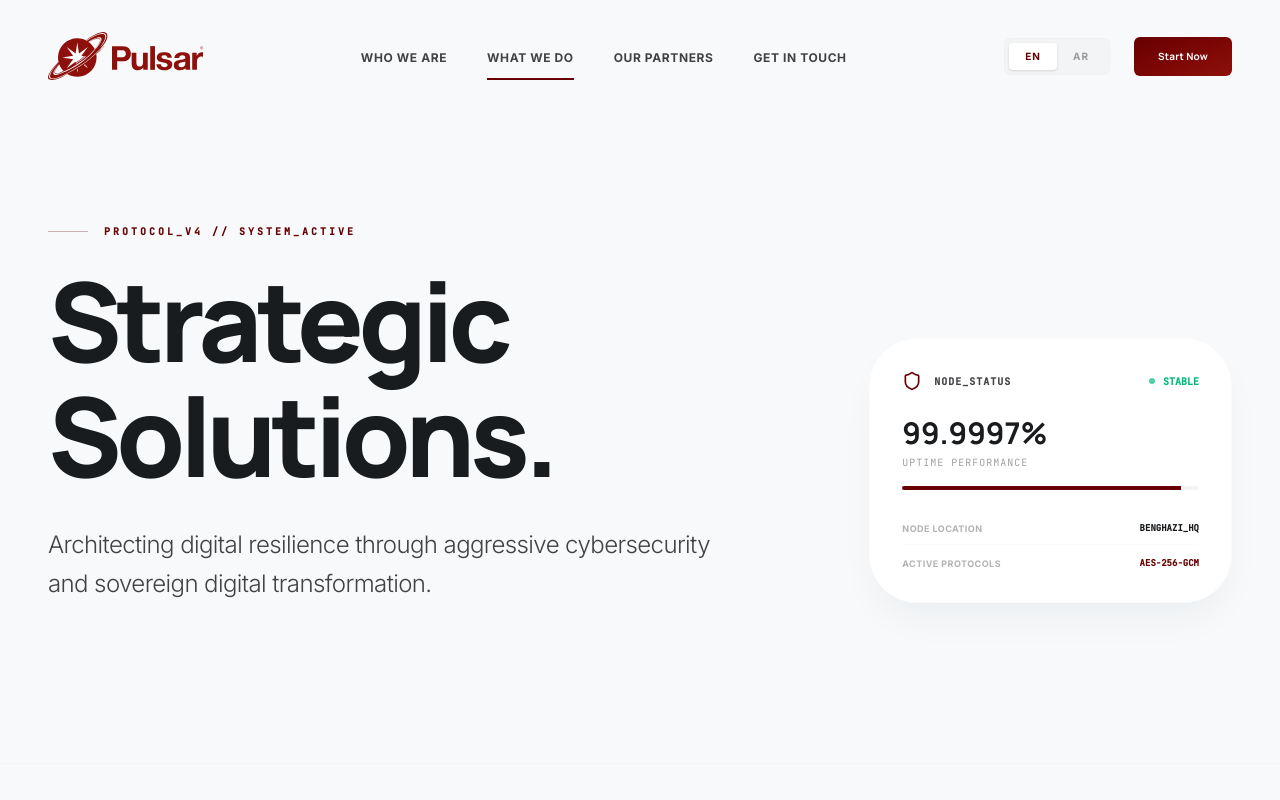
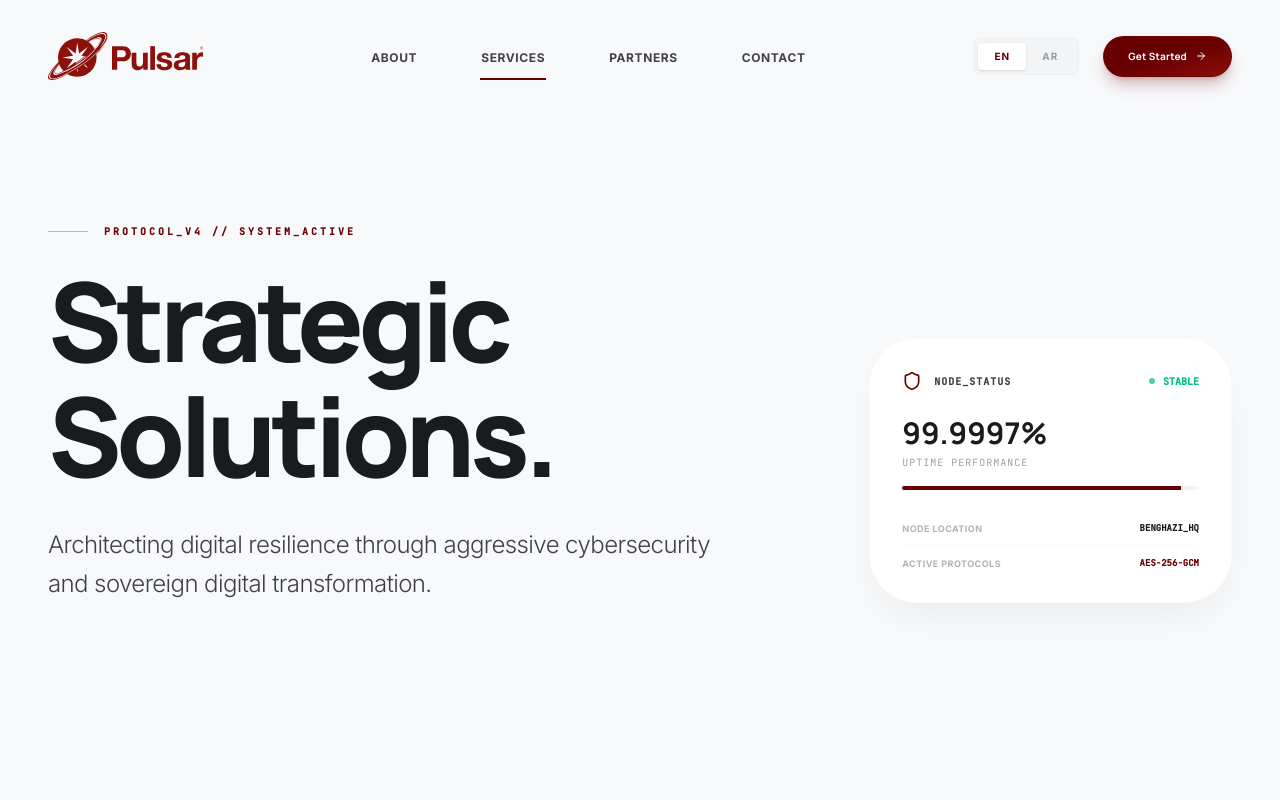
Before and after one commit to MariamSaltany/pulsar-website, a React (Vite) app: page /services in a window 1280 px wide. Shown: the top 800 px of the page. Built offline with nearby package versions, Linux system fonts and the light colour scheme.

Commit message:
refactor: enhance RTL support and improve navigation labels for clarity

```diff
--- a/src/components/Nav.tsx
+++ b/src/components/Nav.tsx
@@ -1,5 +1,5 @@
 import React, { useState, useEffect } from 'react';
-import { Menu, X } from 'lucide-react';
+import { Menu, X, ArrowRight } from 'lucide-react';
 import { motion, AnimatePresence } from 'motion/react'; // Normalized to motion/react
 import { Link, useLocation } from 'react-router-dom';
 import { translations } from '../translations';
@@ -35,14 +35,14 @@ const Nav: React.FC<NavProps> = ({ scrolled, lang, setLang }) => {
           {/* Desktop Matrix */}
           <div className="hidden lg:flex items-center gap-8 xl:gap-10">
             {navItems.map((item) => (
-              <Link key={item.path} to={item.path} className="group relative py-2">
-                <span className={`label-md transition-all duration-300 ${
+              <Link key={item.path} to={item.path} className="group relative py-2 px-3 rounded-md transition-all duration-300 hover:bg-surface-container-low/50">
+                <span className={`label-md transition-all duration-300 font-semibold ${
                   location.pathname === item.path ? 'text-primary' : 'text-on-surface-variant/70 group-hover:text-primary'
                 }`}>
                   {item.label}
                 </span>
                 {location.pathname === item.path && (
-                  <motion.div layoutId="nav-underline" className="absolute -bottom-1 left-0 w-full h-0.5 bg-primary" />
+                  <motion.div layoutId="nav-underline" className="absolute -bottom-1 left-1/2 w-3/4 h-0.5 bg-primary -translate-x-1/2" />
                 )}
               </Link>
             ))}
@@ -63,8 +63,9 @@ const Nav: React.FC<NavProps> = ({ scrolled, lang, setLang }) => {
                 </button>
               ))}
             </div>
-            <Link to="/contact" className="btn-primary px-6 py-3 text-[10px]">
-              {t.nav.action}
+            <Link to="/contact" className="btn-primary px-6 py-3 text-[10px] group">
+              <span>{t.nav.action}</span>
+              <ArrowRight className={`ml-2 transition-transform group-hover:translate-x-1 ${isRtl ? 'rotate-180 group-hover:-translate-x-1' : ''}`} size={12} />
             </Link>
           </div>
 
@@ -110,14 +111,14 @@ const Nav: React.FC<NavProps> = ({ scrolled, lang, setLang }) => {
                   <X size={24} />
                 </button>
               </div>
-              <nav className="space-y-6 grow">
+              <nav className="space-y-4 grow">
                 {navItems.map((item) => (
                   <Link
                     key={item.path}
                     to={item.path}
                     onClick={() => setMobileMenuOpen(false)}
-                    className={`block headline-md transition-all duration-300 ${
-                      location.pathname === item.path ? `text-primary ${isRtl ? '-translate-x-2' : 'translate-x-2'}` : `text-on-surface-variant/60 hover:text-primary ${isRtl ? 'hover:-translate-x-1' : 'hover:translate-x-1'}`
+                    className={`block headline-md transition-all duration-300 py-3 px-4 rounded-lg ${
+                      location.pathname === item.path ? `text-primary bg-primary/10 ${isRtl ? '-translate-x-2' : 'translate-x-2'}` : `text-on-surface-variant/60 hover:text-primary hover:bg-surface-container-low ${isRtl ? 'hover:-translate-x-1' : 'hover:translate-x-1'}`
                     }`}
                   >
                     {item.label}
@@ -125,8 +126,9 @@ const Nav: React.FC<NavProps> = ({ scrolled, lang, setLang }) => {
                 ))}
               </nav>
               <div className="pt-10 border-t border-outline-variant/10">
-                <Link to="/contact" onClick={() => setMobileMenuOpen(false)} className="btn-primary w-full">
-                  {t.nav.action}
+                <Link to="/contact" onClick={() => setMobileMenuOpen(false)} className="btn-primary w-full group">
+                  <span>{t.nav.action}</span>
+                  <ArrowRight className={`ml-2 transition-transform group-hover:translate-x-1 ${isRtl ? 'rotate-180 group-hover:-translate-x-1' : ''}`} size={16} />
                 </Link>
               </div>
             </motion.aside>
--- a/src/index.css
+++ b/src/index.css
@@ -127,6 +127,31 @@
     .display-lg, .display-md, .headline-lg, .headline-md {
       @apply tracking-normal leading-[1.4];
     }
+
+    /* RTL Text Alignment */
+    .text-left { @apply text-right; }
+    .text-right { @apply text-left; }
+
+    /* Improve Arabic text rendering */
+    * {
+      text-align: start;
+    }
+
+    /* Better spacing for Arabic text */
+    p, span, div {
+      line-height: 1.6;
+    }
+
+    /* Form inputs in RTL */
+    input, textarea {
+      text-align: right;
+    }
+
+    /* Preserve LTR for specific content */
+    .ltr-content {
+      direction: ltr;
+      text-align: left;
+    }
   }
 }
 
@@ -146,16 +171,18 @@
   /* --- BUTTONS --- */
   .btn-primary {
     @apply relative inline-flex items-center justify-center px-8 py-4
-           bg-linear-to-br from-primary to-primary-container text-white
-           rounded-md font-display font-bold tracking-[0.02em] transition-all duration-300
-           hover:opacity-90 active:scale-95;
+           bg-linear-to-br from-primary via-primary to-primary-container text-white
+           rounded-lg font-display font-bold tracking-[0.02em] transition-all duration-300
+           shadow-lg shadow-primary/25 hover:shadow-xl hover:shadow-primary/40
+           hover:scale-105 active:scale-95 border border-primary/20;
   }
 
   .btn-secondary {
     @apply inline-flex items-center justify-center px-8 py-4
-           bg-surface-container-lowest border border-outline-variant/15 rounded-md
+           bg-surface-container-lowest border-2 border-primary/30 rounded-lg
            text-primary font-display font-bold transition-all duration-300
-           hover:bg-surface-container-low active:scale-95;
+           hover:bg-primary/5 hover:border-primary/50 hover:shadow-md
+           active:scale-95 backdrop-blur-sm;
   }
 
   .btn-tertiary {
--- a/src/pages/Home.tsx
+++ b/src/pages/Home.tsx
@@ -46,7 +46,7 @@ const Home: React.FC<{ lang: 'en' | 'ar' }> = ({ lang }) => {
                 initial={{ opacity: 0, y: 20 }}
                 animate={{ opacity: 1, y: 0 }}
                 transition={{ delay: 0.4, duration: 0.6 }}
-                className="display-lg text-on-surface"
+                className={`display-lg text-on-surface ${isRtl ? 'text-right' : ''}`}
               >
                 {isRtl ? t.hero.title : (
                   <>
@@ -58,7 +58,7 @@ const Home: React.FC<{ lang: 'en' | 'ar' }> = ({ lang }) => {
                 initial={{ opacity: 0, y: 20 }}
                 animate={{ opacity: 1, y: 0 }}
                 transition={{ delay: 0.6, duration: 0.6 }}
-                className="body-lg text-on-surface-variant max-w-lg"
+                className={`body-lg text-on-surface-variant max-w-lg ${isRtl ? 'text-right' : ''}`}
               >
                 {t.hero.description}
               </motion.p>
@@ -67,13 +67,15 @@ const Home: React.FC<{ lang: 'en' | 'ar' }> = ({ lang }) => {
               initial={{ opacity: 0, y: 20 }}
               animate={{ opacity: 1, y: 0 }}
               transition={{ delay: 0.8, duration: 0.6 }}
-              className="flex flex-wrap gap-4 pt-4"
+              className={`flex flex-wrap gap-4 pt-4 ${isRtl ? 'justify-end' : ''}`}
             >
-              <Link to="/contact" className="btn-primary" aria-label={(t.hero as any).ariaConnect}>
-                {t.hero.action}
+              <Link to="/contact" className="btn-primary group" aria-label={(t.hero as any).ariaConnect}>
+                <span>{t.hero.action}</span>
+                <ArrowRight className={`ml-2 transition-transform group-hover:translate-x-1 ${isRtl ? 'rotate-180 group-hover:-translate-x-1' : ''}`} size={18} />
               </Link>
-              <Link to="/services" className="btn-secondary" aria-label={(t.hero as any).ariaServices}>
-                {t.hero.viewCaseFiles}
+              <Link to="/services" className="btn-secondary group" aria-label={(t.hero as any).ariaServices}>
+                <span>{t.hero.viewCaseFiles}</span>
+                <ShieldCheck className="ml-2" size={18} />
               </Link>
             </motion.div>
           </motion.div>
@@ -84,7 +86,7 @@ const Home: React.FC<{ lang: 'en' | 'ar' }> = ({ lang }) => {
             transition={{ duration: 1, ease: defaultEase }}
             className="relative flex items-center justify-center lg:h-175"
           >
-            <div className="relative w-full aspect-square max-w-125 sm:max-w-105 mx-auto lg:mx-0 lg:-translate-x-12">
+            <div className={`relative w-full aspect-square max-w-125 sm:max-w-105 mx-auto lg:mx-0 ${isRtl ? 'lg:translate-x-12' : 'lg:-translate-x-12'}`}>
               {/* Layered Glass Cards */}
               <div className="absolute inset-0 airy-card p-6 flex flex-col justify-between animate-swap-back">
                 <div className="flex justify-between items-start mb-4">
@@ -110,7 +112,7 @@ const Home: React.FC<{ lang: 'en' | 'ar' }> = ({ lang }) => {
                       <span className="w-2 h-2 bg-primary rounded-full animate-pulse"></span> Active Defense
                     </div>
                   </div>
-                  <div className="space-y-1 text-right">
+                  <div className={`space-y-1 ${isRtl ? 'text-left' : 'text-right'}`}>
                     <div className="label-sm opacity-60">Uptime</div>
                     <div className="label-md">99.998%</div>
                   </div>
--- a/src/translations.ts
+++ b/src/translations.ts
@@ -7,12 +7,12 @@ export const translations = {
     },
     "nav": {
       "links": [
-        { "name": "Who We Are", "href": "/about" },
-        { "name": "What We Do", "href": "/services" },
-        { "name": "Our Partners", "href": "/#partners" },
-        { "name": "Get in Touch", "href": "/contact" }
+        { "name": "About", "href": "/about" },
+        { "name": "Services", "href": "/services" },
+        { "name": "Partners", "href": "/#partners" },
+        { "name": "Contact", "href": "/contact" }
       ],
-      "action": "Start Now"
+      "action": "Get Started"
     },
     "hero": {
       "tag": "Sovereign Protocol Active",
@@ -284,10 +284,10 @@ export const translations = {
     },
     "nav": {
       "links": [
-        { "name": "من نحن", "href": "/about" },
-        { "name": "ماذا نقدم", "href": "/services" },
-        { "name": "شركاؤنا", "href": "/#partners" },
-        { "name": "تواصل معنا", "href": "/contact" }
+        { "name": "حولنا", "href": "/about" },
+        { "name": "الخدمات", "href": "/services" },
+        { "name": "الشركاء", "href": "/#partners" },
+        { "name": "تواصل", "href": "/contact" }
       ],
       "action": "ابدأ الآن"
     },
```
